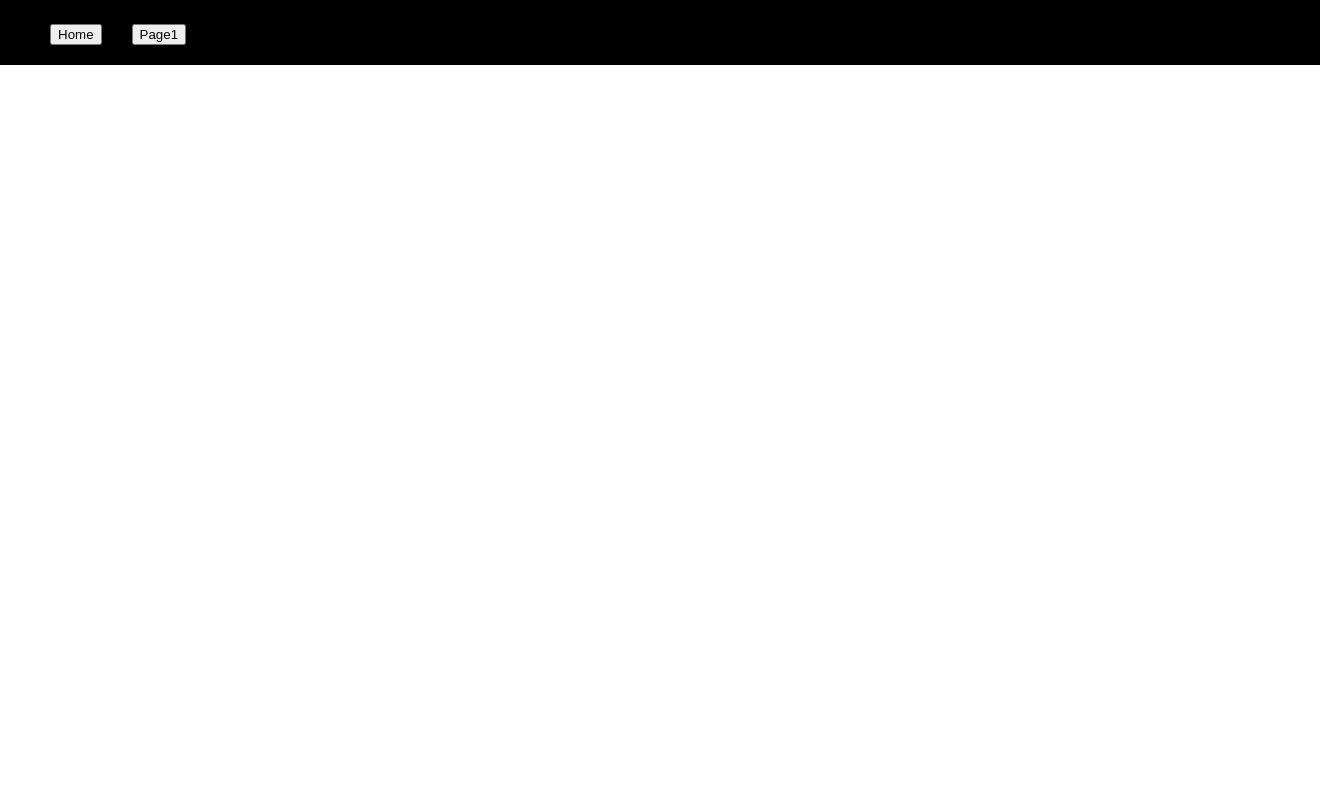
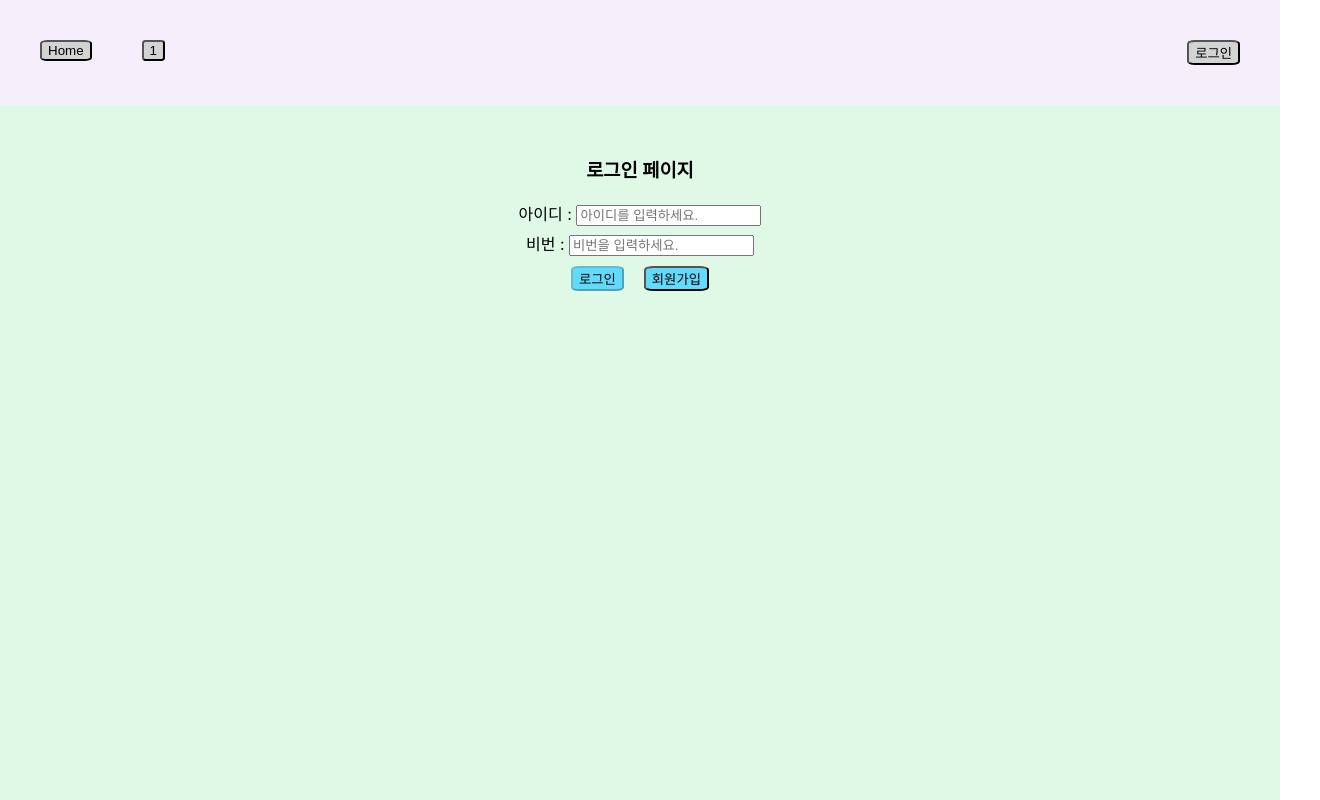
Before and after one commit to RealTimeNews/real-time-news-web, a React (Create React App) app: page /login in a window 1280 px wide. Before the commit this address had no page. Shown: the whole page, 1320 px wide, since content can reach past the window. Built offline with nearby package versions, Linux system fonts and the light colour scheme.

Commit message:
[Feat] feat login page

```diff
--- a/src/App.css
+++ b/src/App.css
@@ -1,13 +1,17 @@
 .App {
   text-align: center;
+  height: 100vh;
+  width: 100%;
+  background-color: #e0f8e6;
 }
 
 .navHeader {
-  background: black;
+  background: #f5effb;
   width: 100%;
   display: flex;
-  color: white;
-  padding: 20px;
+  color: black;
+  padding-top: 30px;
+  padding-bottom: 30px;
   font-weight: 600;
   font-size: 20px;
 }
@@ -27,6 +31,11 @@
 
 .navIcon {
   margin-left: 30px;
+}
+
+.navIconRight {
+  margin-left: auto;
+  margin-right: 30px;
 }
 
 .App-logo {
@@ -63,3 +72,26 @@
     transform: rotate(360deg);
   }
 }
+
+.MainComponent {
+  margin-top: 50px;
+  width: 100%;
+}
+
+.MainContent {
+  margin-top: 5px;
+}
+
+.NavButton {
+  margin: 10px;
+  border-radius: 15%;
+  background-color: lightgray;
+  color: black;
+}
+
+.Button {
+  margin: 10px;
+  border-radius: 15%;
+  background-color: #61dafb;
+  color: black;
+}
--- a/src/App.tsx
+++ b/src/App.tsx
@@ -3,25 +3,33 @@ import logo from './logo.svg';
 import { BrowserRouter, Routes, Route, Link } from 'react-router-dom';
 import './App.css';
 import MainViewContainer from './view/main/main_view_container';
+import LoginContainer from './view/login/login_container';
 
 function App() {
   return (
     <div className="App">
       <BrowserRouter>
         <div className="navHeader">
+          {/* <h1>리얼타임뉴스</h1> */}
           <div className="navIcon">
             <Link to="./">
-              <button> Home </button>
+              <button className="NavButton"> Home </button>
             </Link>
           </div>
           <div className="navIcon">
             <Link to="./1">
-              <button> Page1 </button>
+              <button className="NavButton"> 1 </button>
+            </Link>
+          </div>
+          <div className="navIconRight">
+            <Link to="./login">
+              <button className="NavButton"> 로그인 </button>
             </Link>
           </div>
         </div>
         <Routes>
           <Route path="/" element={<MainViewContainer />} />
+          <Route path="/login" element={<LoginContainer />} />
           {/* <Route path="/1" element={<Component1 />} /> */}
         </Routes>
       </BrowserRouter>
--- /dev/null
+++ b/src/view/login/login_container.tsx
@@ -0,0 +1,5 @@
+import LoginPresenter from './login_presenter';
+
+export default function LoginContainer() {
+  return <LoginPresenter />;
+}
--- /dev/null
+++ b/src/view/login/login_presenter.tsx
@@ -0,0 +1,64 @@
+import React, { useRef, useState } from 'react';
+import '../../App';
+const LoginPresenter = () => {
+  const refInputId = useRef<HTMLInputElement | null>(null);
+  const refInputPw = useRef<HTMLInputElement | null>(null);
+  const [userId, setUserId] = useState('');
+  const [userPw, setUserPw] = useState('');
+
+  const handleChangeInputId = (e: React.ChangeEvent<HTMLInputElement>) => {
+    setUserId(e.target.value);
+  };
+
+  const handleChangeInputPw = (e: React.ChangeEvent<HTMLInputElement>) => {
+    setUserPw(e.target.value);
+  };
+
+  const doLogin = () => {
+    console.log(userId, userPw);
+  };
+
+  return (
+    <div className="MainComponent">
+      <h3>로그인 페이지</h3>
+      <div>
+        <div className="MainContent">
+          <span>아이디 : </span>
+          <input
+            ref={(ref) => {
+              refInputId.current = ref;
+            }}
+            type="text"
+            placeholder="아이디를 입력하세요."
+            value={userId}
+            onChange={handleChangeInputId}
+          ></input>
+        </div>
+        <div className="MainContent">
+          <span>비번 : </span>
+          <input
+            ref={(ref) => {
+              refInputPw.current = ref;
+            }}
+            type="text"
+            placeholder="비번을 입력하세요."
+            value={userPw}
+            onChange={handleChangeInputPw}
+          ></input>
+        </div>
+        <button
+          disabled={userId.length <= 0 || userPw.length <= 0}
+          type="button"
+          className="Button"
+          onClick={doLogin}
+        >
+          로그인
+        </button>
+        <button disabled={false} type="button" className="Button">
+          회원가입
+        </button>
+      </div>
+    </div>
+  );
+};
+export default LoginPresenter;
--- a/src/view/main/main_view_presenter.tsx
+++ b/src/view/main/main_view_presenter.tsx
@@ -29,7 +29,7 @@ const MainViewPresenter = ({ dayList, videoURL }: Props) => {
     return <li key={idx}>{day}</li>;
   });
   return (
-    <div className="rightComponent">
+    <div className="MainComponent">
       <b>메인페이지</b>
       <div>
         <video
```
